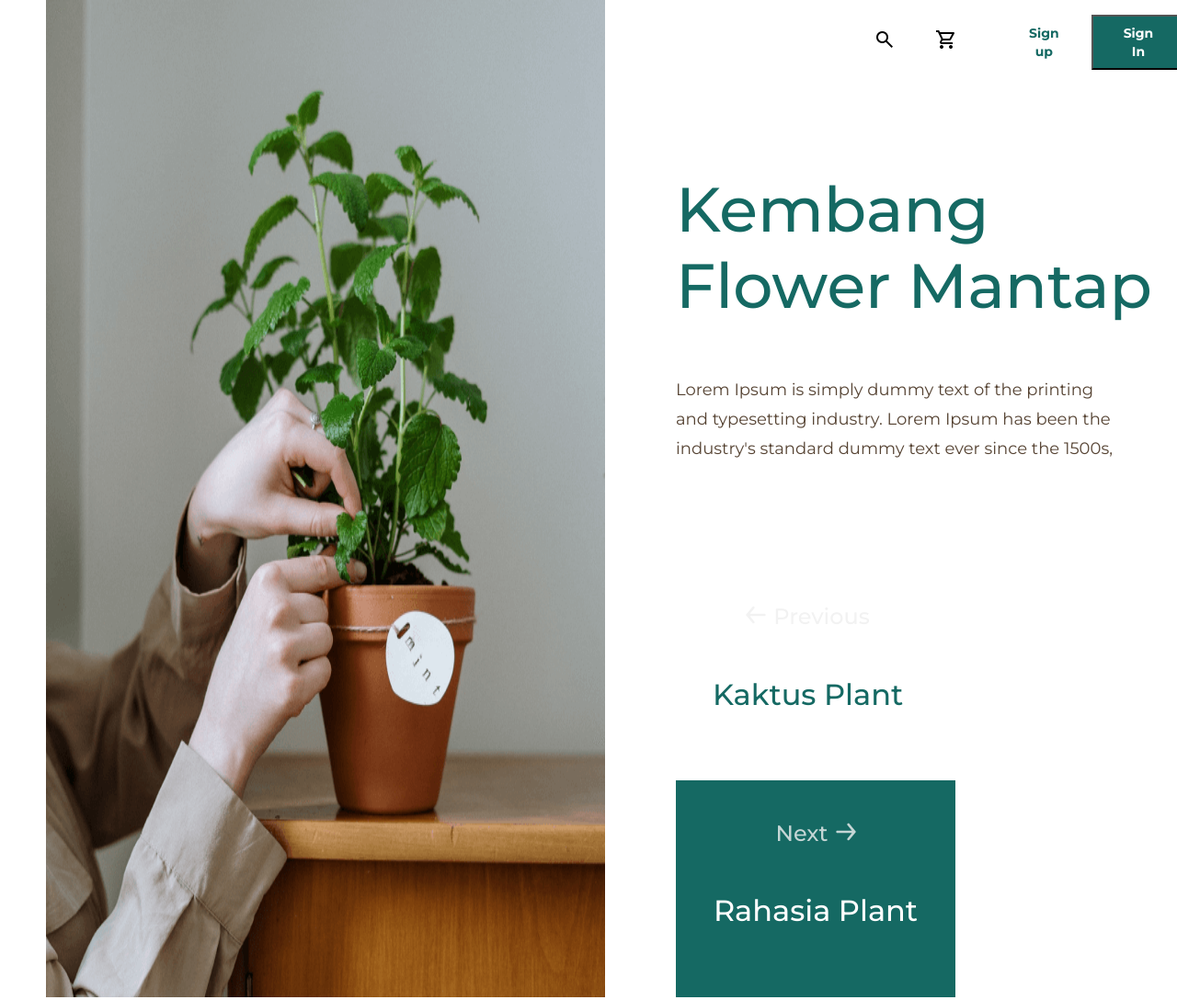
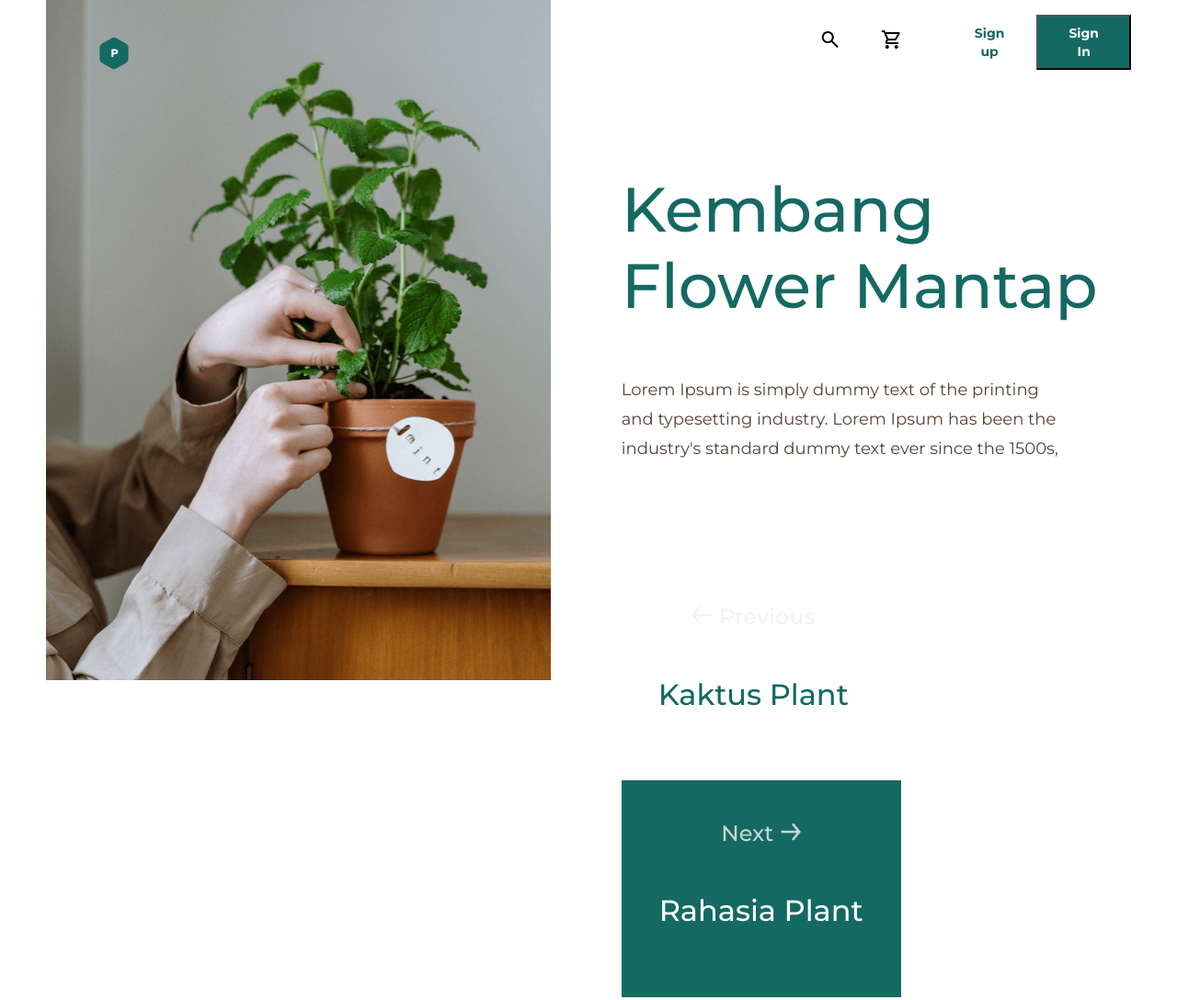
Before and after one commit to Frontend-testers/planshops, a plain HTML site: page index.html in a window 1280 px wide. Shown: the top 1088 px of the page at 92% size. Drawn offline with nearby package versions, Linux system fonts and the light colour scheme.

Commit message:
change background image and add logo

```diff
--- a/css/style.css
+++ b/css/style.css
@@ -61,7 +61,15 @@ main {
 .header-subcontainer {
   margin-left: 77px;
 }
-
+.header-background {
+  width: 608px;
+  height: 740px;
+  background-image:url(/image/pexels-cottonbro.png);
+}
+.header-background-img {
+  margin-top: 40px;
+  margin-left: 56px;
+}
 .header-nav-bar {
   list-style: none;
   display: flex;
--- a/index.html
+++ b/index.html
@@ -29,7 +29,8 @@
 
       <div class="header-container">
 
-        <img class="header-background-img" src="/image/pexels-cottonbro.png" alt="pexels-cottonbro" width="608" height="913" srcset="/image/pexels-cottonbro.png 1x, /image/pexels-cottonbro@2x.png 2x">
+        <div class="header-background">
+          <img class="header-background-img" src="/image/logo-icon.svg" alt="pexels-cottonbro" width="36" height="36"></div>
 
         <!-- NAVIGATION BAR -->
         <div class="header-subcontainer">
```
Also changed, not shown: image/logo-icon.svg (added).
